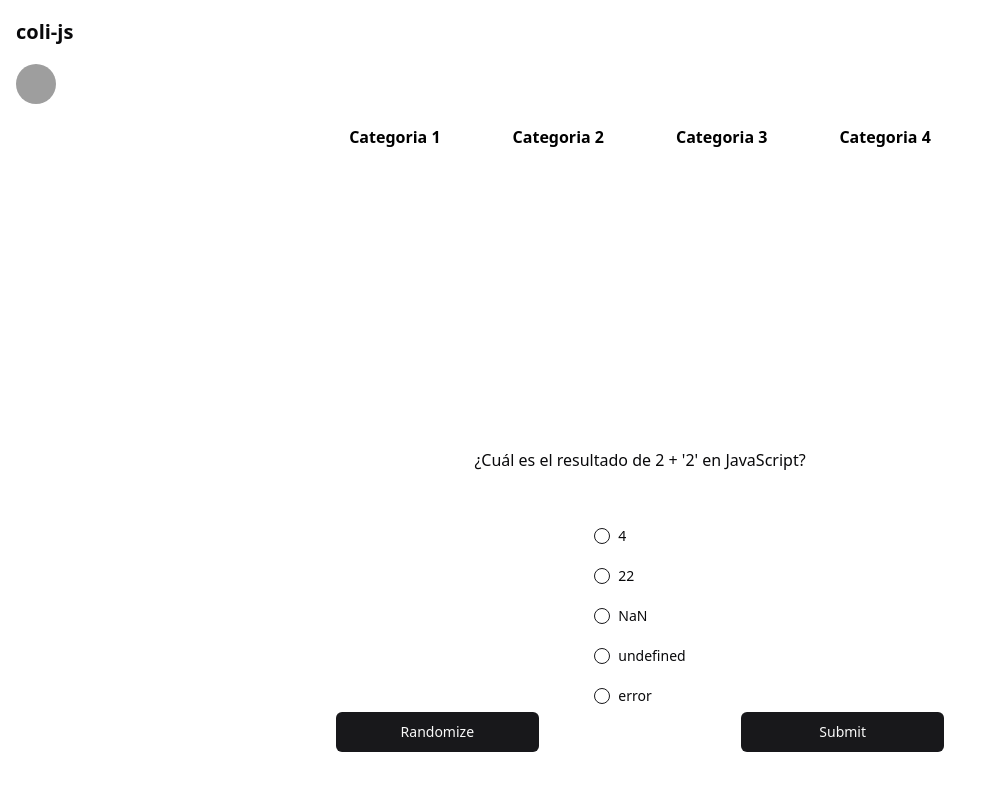
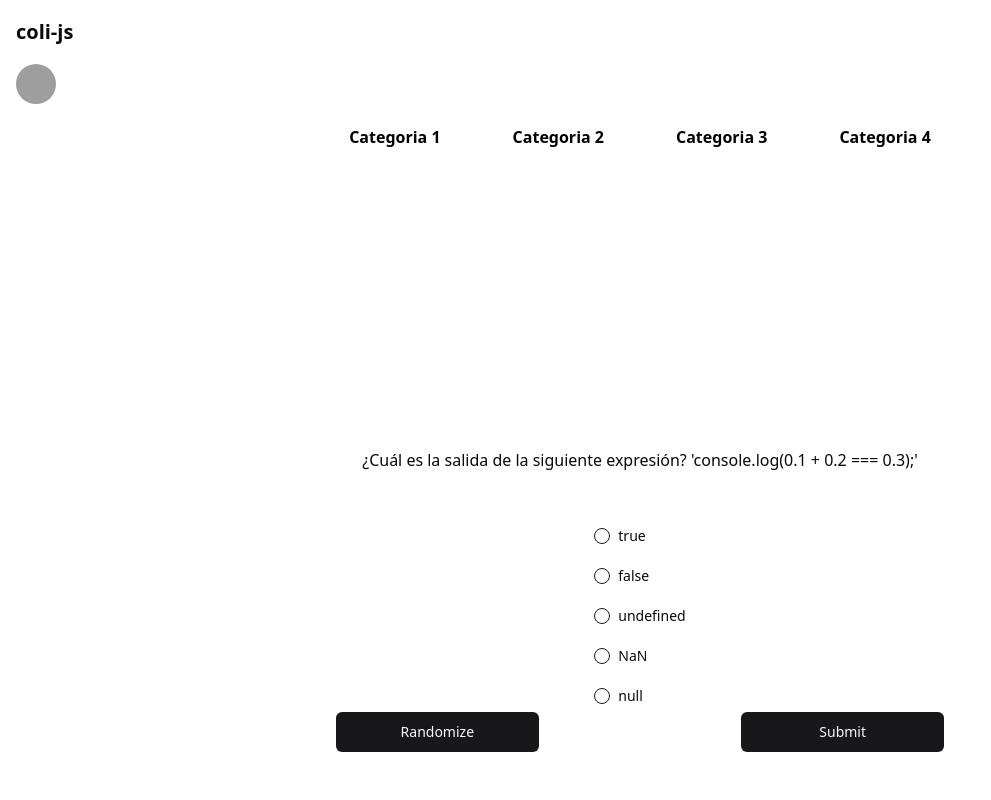
Before and after one commit to colidevs/coli-js, a Next.js app: page / in a window 1280 px wide. Shown: the top 800 px of the page, without its empty margins (0-991 px from the left). Built offline with nearby package versions, Linux system fonts and the light colour scheme; grey boxes are pictures that could not be loaded.

Commit message:
create levels

```diff
--- a/src/app/layout.tsx
+++ b/src/app/layout.tsx
@@ -1,17 +1,15 @@
-import type {Metadata} from "next";
+"use client";
 
 import Link from "next/link";
+import {useContext} from "react";
 
+import {DifficultyContext, DifficultyProvider} from "@/difficultyContext";
 import "./globals.css";
-
 import {Avatar, AvatarFallback, AvatarImage} from "@/components/ui/avatar";
 
-export const metadata: Metadata = {
-  title: "coli-js",
-  description: "Generated by colidevs CLI",
-};
+function LayoutContent({children}: {children: React.ReactNode}) {
+  const {selectedCategory, setSelectedCategory} = useContext(DifficultyContext);
 
-export default function RootLayout({children}: {children: React.ReactNode}) {
   return (
     <html lang="en">
       <body className="container m-auto grid min-h-screen grid-rows-[auto,1fr,auto] bg-background px-4 font-sans antialiased">
@@ -21,27 +19,30 @@ export default function RootLayout({children}: {children: React.ReactNode}) {
             <AvatarImage src="https://avatars.githubusercontent.com/u/171585901?s=200&v=4" />
             <AvatarFallback>CN</AvatarFallback>
           </Avatar>
-          <nav className="flex-1 space-x-8 text-center ">
+          <nav className="flex-1 space-x-8 text-center">
             <Link href="/">
               <button
-                className=" rounded-lg bg-white  text-black shadow-md shadow-white duration-300 hover:mx-2 hover:scale-110 hover:delay-200"
+                className="rounded-lg bg-white text-black shadow-md shadow-white duration-300 hover:mx-2 hover:scale-110 hover:delay-200"
                 type="button"
+                onClick={() => setSelectedCategory("facil")}
               >
                 <p className="px-5 py-2 text-base">Categoria 1</p>
               </button>
             </Link>
             <Link href="/">
               <button
-                className="rounded-lg bg-white  text-black shadow-md shadow-white duration-300 hover:mx-2 hover:scale-110 hover:delay-200"
+                className="rounded-lg bg-white text-black shadow-md shadow-white duration-300 hover:mx-2 hover:scale-110 hover:delay-200"
                 type="button"
+                onClick={() => setSelectedCategory("medio")}
               >
                 <p className="px-5 py-2 text-base">Categoria 2</p>
               </button>
             </Link>
             <Link href="/">
               <button
-                className=" rounded-lg bg-white  text-black shadow-md shadow-white duration-300 hover:mx-2 hover:scale-110 hover:delay-200"
+                className="rounded-lg bg-white text-black shadow-md shadow-white duration-300 hover:mx-2 hover:scale-110 hover:delay-200"
                 type="button"
+                onClick={() => setSelectedCategory("dificil")}
               >
                 <p className="px-5 py-2 text-base">Categoria 3</p>
               </button>
@@ -50,6 +51,7 @@ export default function RootLayout({children}: {children: React.ReactNode}) {
               <button
                 className="rounded-lg bg-white text-black shadow-md shadow-white duration-300 hover:mx-2 hover:scale-110 hover:delay-200"
                 type="button"
+                onClick={() => setSelectedCategory("imposible")}
               >
                 <p className="px-5 py-2 text-base">Categoria 4</p>
               </button>
@@ -64,3 +66,11 @@ export default function RootLayout({children}: {children: React.ReactNode}) {
     </html>
   );
 }
+
+export default function RootLayout({children}: {children: React.ReactNode}) {
+  return (
+    <DifficultyProvider>
+      <LayoutContent>{children}</LayoutContent>
+    </DifficultyProvider>
+  );
+}
--- a/src/app/page.tsx
+++ b/src/app/page.tsx
@@ -1,6 +1,8 @@
 "use client";
 
-import {useState} from "react";
+import {useState, useContext, useEffect} from "react";
+
+import {DifficultyContext} from "../difficultyContext";
 
 import {Button} from "@/components/ui/button";
 import {Label} from "@/components/ui/label";
@@ -16,31 +18,24 @@ interface EjercicioJs {
 }
 
 const solvedEjerciciosJs = new Array(mock.length).fill(false);
+
 export default function HomePage() {
   const ejercicios: EjercicioJs[] = mock as EjercicioJs[];
+  const {selectedCategory} = useContext(DifficultyContext);
 
-  function getRandom(): EjercicioJs {
-    let numEjercicio = getRandomNumber();
+  function getRandom(nivel: string): EjercicioJs {
+    const ejerciciosniveles = ejercicios.filter((ejercicio) => ejercicio.dificultad === nivel);
+    const NumeroRandom = Math.floor(Math.random() * ejerciciosniveles.length);
 
-    while (!solvedEjerciciosJs[numEjercicio - 1] === false) {
-      numEjercicio = getRandomNumber();
-    }
-    const ejercicioEncontrado = ejercicios.find((ejercicio) => ejercicio.id === numEjercicio);
+    return ejerciciosniveles[NumeroRandom];
+  }
 
-    return ejercicioEncontrado!;
-  }
-  function getRandomNumber() {
-    return Math.floor(Math.random() * ejercicios.length) + 1;
-  }
-  const initialEjercicio = getRandom();
-  const [ejercicioRandom, setEjercicioRandom] = useState<EjercicioJs>(initialEjercicio);
+  const [ejercicioRandom, setEjercicioRandom] = useState<EjercicioJs>(getRandom(selectedCategory));
   const [selectedOption, setSelectedOption] = useState<string>();
 
-  function handleRandomize() {
-    const ejer = getRandom();
-
-    setEjercicioRandom(ejer);
-  }
+  useEffect(() => {
+    setEjercicioRandom(getRandom(selectedCategory));
+  }, [selectedCategory]);
 
   function handleSubmit() {
     if (selectedOption === ejercicioRandom.correcta) {
@@ -75,7 +70,9 @@ export default function HomePage() {
         ) : null}
         <article className="mx-80 flex justify-between">
           <article className="flex size-1/3 flex-col">
-            <Button onClick={handleRandomize}>Randomize</Button>
+            <Button onClick={() => setEjercicioRandom(getRandom(selectedCategory))}>
+              Randomize
+            </Button>
           </article>
           <article className="flex size-1/3 flex-col">
             <Button onClick={handleSubmit}>Submit</Button>
--- /dev/null
+++ b/src/difficultyContext.tsx
@@ -0,0 +1,28 @@
+"use client";
+
+import {createContext, useState} from "react";
+
+export type Difficulty = "facil" | "medio" | "dificil" | "imposible";
+
+interface Context {
+  selectedCategory: Difficulty;
+  setSelectedCategory: (dificultad: Difficulty) => void;
+}
+
+export const DifficultyContext = createContext({} as Context);
+
+export function DifficultyProvider({children}: {children: React.ReactNode}) {
+  const [selectedDifficulty, setSelectedDifficulty] = useState<Difficulty>("facil");
+
+  const setSelectedCategory = (dificultad: Difficulty) => {
+    setSelectedDifficulty(dificultad);
+  };
+
+  return (
+    <DifficultyContext.Provider
+      value={{selectedCategory: selectedDifficulty, setSelectedCategory: setSelectedCategory}}
+    >
+      {children}
+    </DifficultyContext.Provider>
+  );
+}
```
